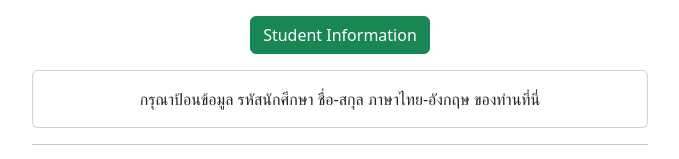
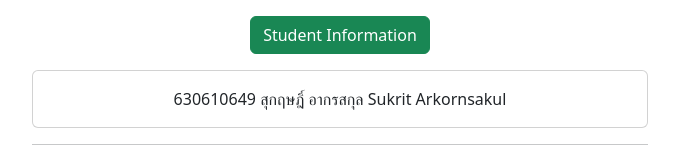
Before and after one commit to cpe207/lab01-SukriTM, a plain HTML site: page index.html in a window 1280 px wide. Both pictures are taken after a click on the button "Student Information". Shown: the part 515-674 px from the top of the page, without its empty margins (300-979 px from the left). Drawn offline with nearby package versions, Linux system fonts and the light colour scheme.

Commit message:
Lab01completed

```diff
--- a/index.html
+++ b/index.html
@@ -50,8 +50,7 @@
           </p>
           <div class="collapse" id="collapseExample">
             <div class="card card-body">
-              กรุณาป้อนข้อมูล รหัสนักศึกษา ชื่อ-สกุล ภาษาไทย-อังกฤษ
-              ของท่านที่นี่
+              630610649 สุกฤษฎิ์ อากรสกุล Sukrit Arkornsakul
             </div>
           </div>
         </div>
```
